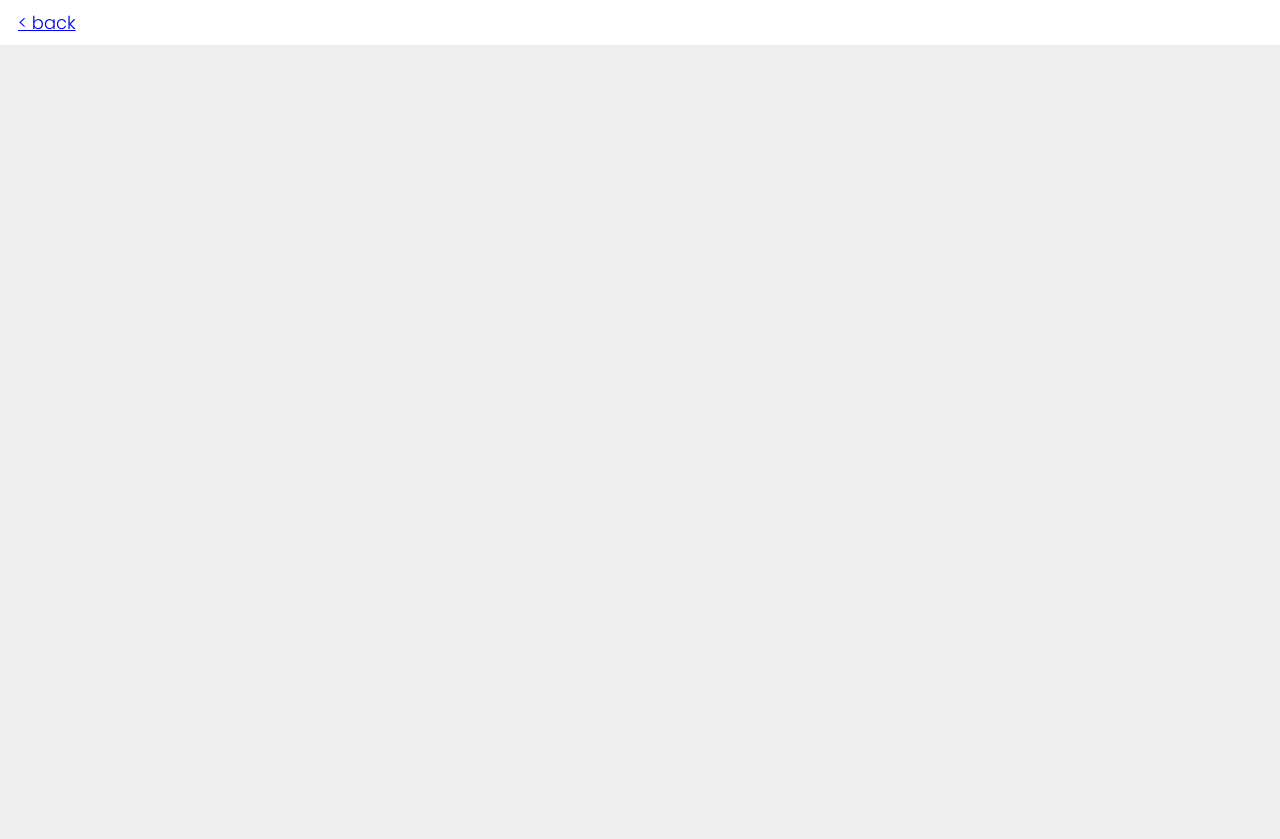
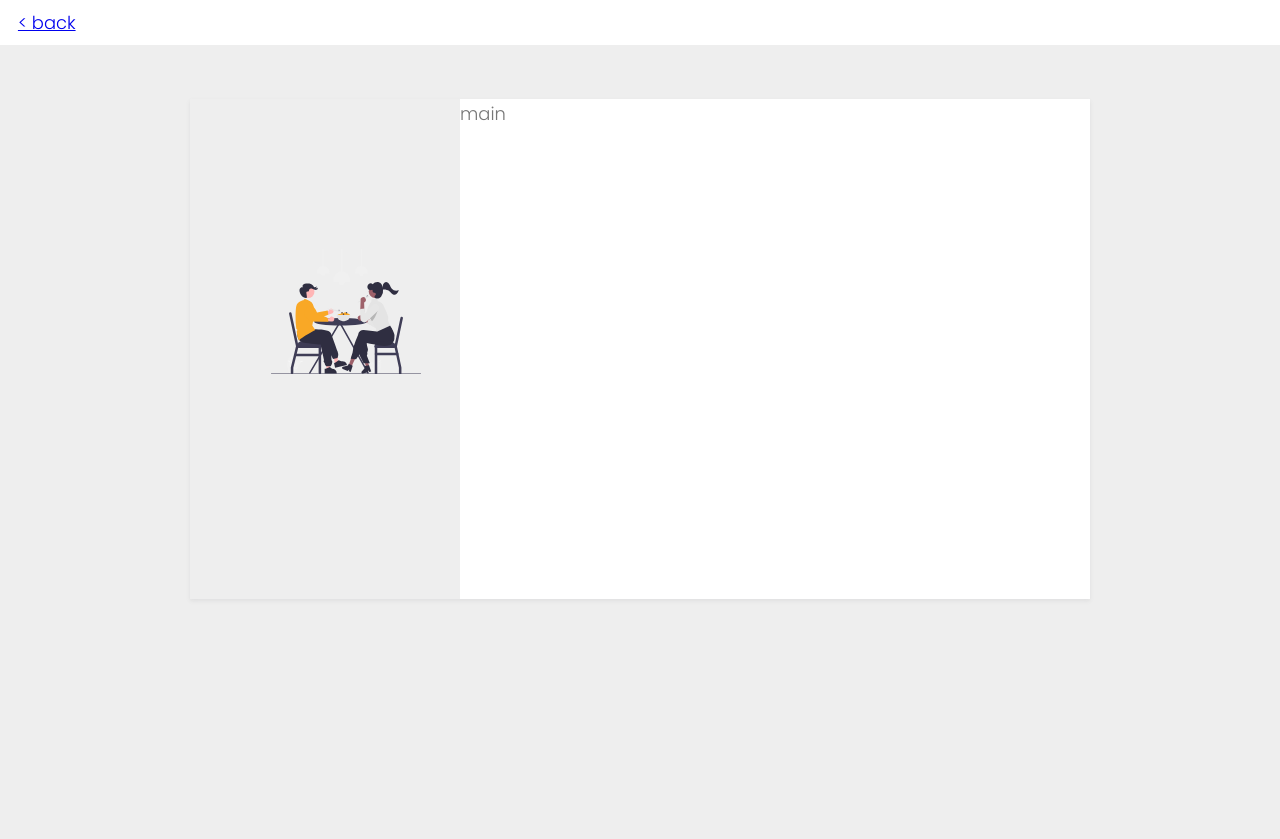
Before and after one commit to Nandiehakuna/recipe-sharing-web-app, a Django app: page /login/ in a window 1280 px wide. Shown: the top 839 px of the page. Run offline with Django 5.2, Linux system fonts and the light colour scheme.

Commit message:
login feature complete

```diff
--- a/templates/login_page.html
+++ b/templates/login_page.html
@@ -1,5 +1,14 @@
 {% extends "base/auth_base.html" %}
 {% load static %}
 {% block content %}
-    {% comment %} your content {% endcomment %}
+    <section class="auth-container">
+        <section class="auth-inner-container">
+            <aside class="auth-aside-cover">
+                <img style="height: 7em;position:absolute;top:30%;left:30%;" class="aside-img" src="{% static 'img/img5.svg' %}"/>
+            </aside>
+            <main class="auth-main-cover">
+                main
+            </main>
+        </section>
+    </section>
 {% endblock content %}
```
Also changed, not shown: static/img/img5.svg (added).
